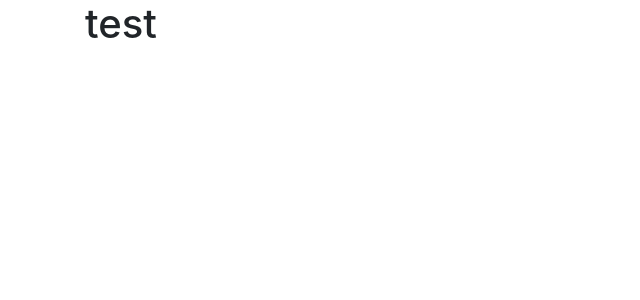
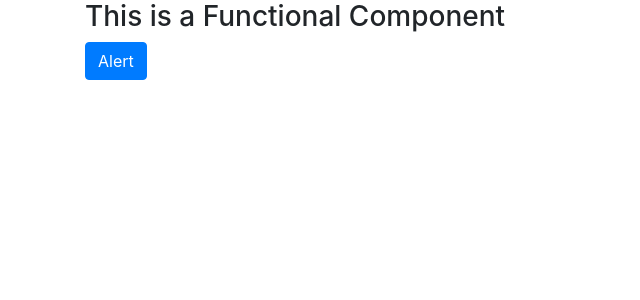
Before and after one commit to nictengkk/react-hooks-demo, a React (Create React App) app: page / in a window 1280 px wide. Shown: the top 300 px of the page, without its empty margins (0-640 px from the left). Built offline with nearby package versions, Linux system fonts and the light colour scheme.

Commit message:
Add code for scenario 1

```diff
--- a/src/App.js
+++ b/src/App.js
@@ -1,10 +1,11 @@
-import React, { Component } from 'react';
+import React, { Component } from "react";
+import Example1After from "./components/Scenario1/Example1After";
 
 class App extends Component {
   render() {
     return (
       <div className="container">
-        <h1>test</h1>
+        <Example1After />
       </div>
     );
   }
--- /dev/null
+++ b/src/components/Scenario1/Example1After.jsx
@@ -0,0 +1,18 @@
+import React from 'react'
+
+function Example1After() {
+  const alertName = () => {
+    alert("John Doe");
+  };
+
+  return (
+    <div>
+        <h3>This is a Functional Component</h3>
+        <button onClick={alertName} className="btn btn-primary">
+          Alert
+        </button>
+      </div>
+  )
+}
+
+export default Example1After
```
Also changed, not shown: src/components/Scenario1/Example1Before.jsx (added, +20 -0 lines).
